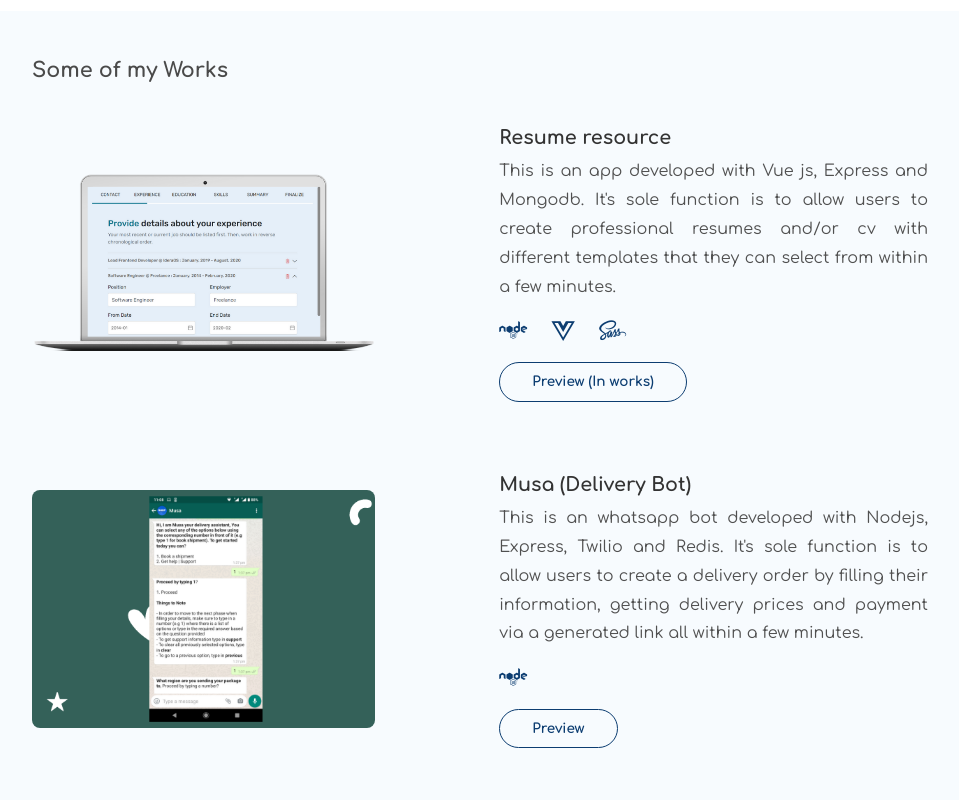
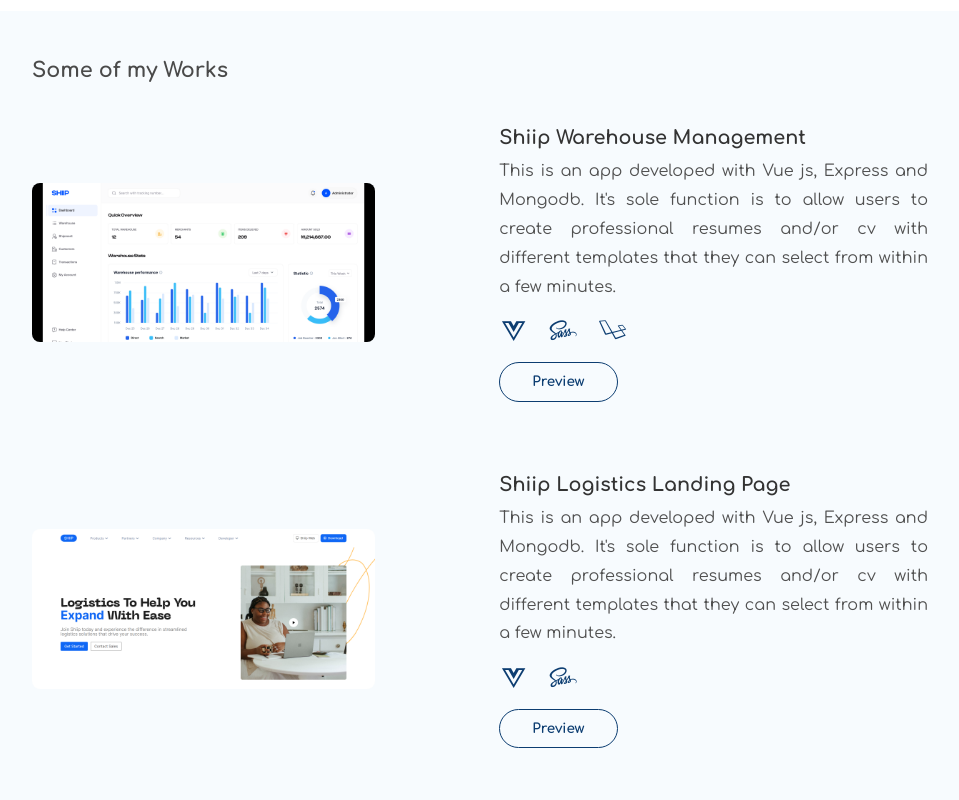
Before and after one commit to techadam/techadam.github.io, a plain HTML site: page index.html in a window 1280 px wide. Shown: the part 920-1720 px from the top of the page, without its empty margins (160-1119 px from the left). Drawn offline with nearby package versions, Linux system fonts and the light colour scheme; some icons are missing.

Commit message:
Update works

```diff
--- a/index.html
+++ b/index.html
@@ -120,6 +120,41 @@
                 <h3>Some of my Works <small><span class="ti-arrow-right"></span></small></h3><br>
 
                 <div class="works-wrapper">
+                    <div class="grid-2x work-grid">
+                        <div class="work-image">
+                            <img src="img/works/warehouse.png" alt="">
+                        </div>
+                        <div class="work-info">
+                            <h2>Shiip Warehouse Management</h2>
+                            <p>This is an app developed with Vue js, Express and Mongodb. It's sole function is to allow users to create professional resumes and/or cv with different templates that they can select from within a few minutes.</p>
+                            <div class="work-tech">
+                                <span class="lab la-vuejs"></span>
+                                <span class="lab la-sass"></span>
+                                <span class="lab la-laravel"></span>
+                            </div>
+                            <div class="work-btn">
+                                <a href="https://warehouse.goshiip.com/" target="_blank" class="btn btn-outline-main">Preview</a>
+                            </div>
+                        </div>
+                    </div>
+
+                    <div class="grid-2x work-grid">
+                        <div class="work-image">
+                            <img src="img/works/shiiplogistics.png" alt="">
+                        </div>
+                        <div class="work-info">
+                            <h2>Shiip Logistics Landing Page</h2>
+                            <p>This is an app developed with Vue js, Express and Mongodb. It's sole function is to allow users to create professional resumes and/or cv with different templates that they can select from within a few minutes.</p>
+                            <div class="work-tech">
+                                <span class="lab la-vuejs"></span>
+                                <span class="lab la-sass"></span>
+                            </div>
+                            <div class="work-btn">
+                                <a href="https://shiip-landing-new.netlify.app/" target="_blank" class="btn btn-outline-main">Preview</a>
+                            </div>
+                        </div>
+                    </div>
+
                     <div class="grid-2x work-grid">
                         <div class="work-image">
                             <img src="img/works/resume.png" alt="">
@@ -260,7 +295,7 @@
                         </div>
 
                         <div class="work-info">
-                            <h2>Academy</h2>
+                            <h2>ShiipBlog</h2>
                             <p>I was part of the team that created a blog app built on laravel and wink CMS</p>
                             <div class="work-tech">
                                 <span class="lab la-laravel"></span>
@@ -269,7 +304,7 @@
                                 <span class="lab la-html5"></span>
                             </div>
                             <div class="work-btn">
-                                <a href="https://academy.ideraos.com" target="_blank" class="btn btn-outline-main">Preview</a>
+                                <a href="https://blog.goshiip.com" target="_blank" class="btn btn-outline-main">Preview</a>
                             </div>
                         </div>
                     </div>
```
Also changed, not shown: img/works/shiiplogistics.png (added), img/works/warehouse.png (added).
